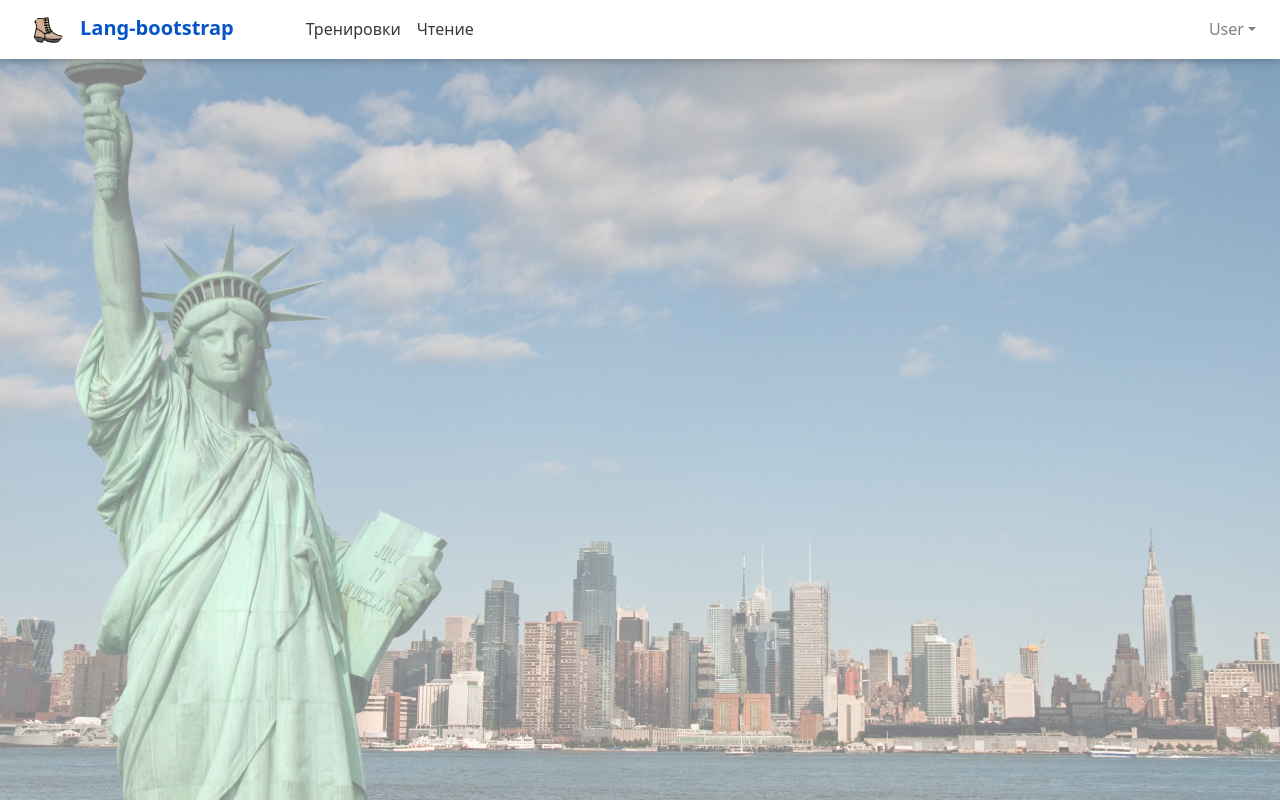
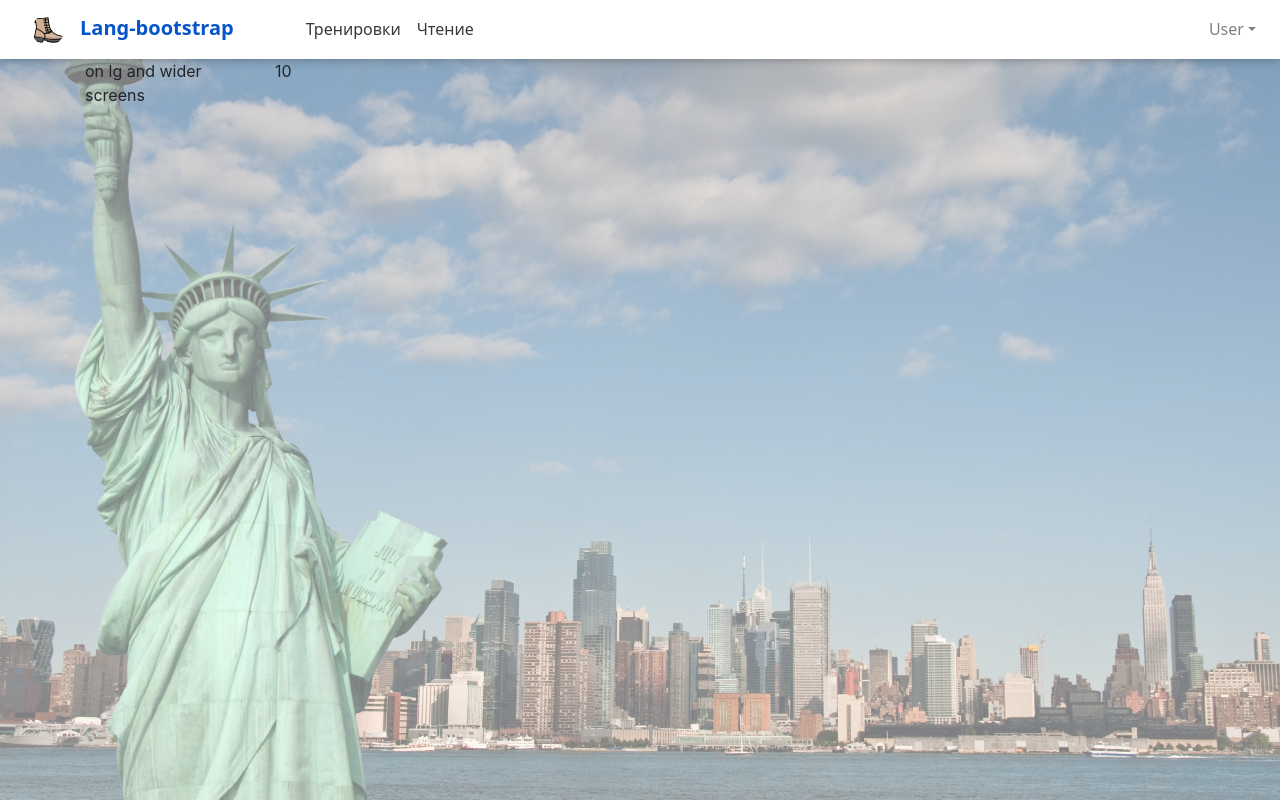
Before and after one commit to MaxGoover/lang-bootstrap-vue, a Vue app: page / in a window 1280 px wide. Built offline with nearby package versions, Linux system fonts and the light colour scheme.

Commit message:
Bad commit

```diff
--- a/src/router/index.js
+++ b/src/router/index.js
@@ -5,11 +5,11 @@ import VueRouter from 'vue-router'
 Vue.use(VueRouter)
 
 const routes = [
-  // {
-  //   path: '/',
-  //   name: 'Main',
-  //   component: () => import('../views/Main.vue')
-  // },
+  {
+    path: '/',
+    name: 'Main',
+    component: () => import('../views/Main.vue')
+  },
   // {
   //   path: '/reading',
   //   name: 'Reading',
@@ -73,8 +73,8 @@ router.beforeEach((to, from, next) => {
   }
 })
 
-function authGuard (to, from, next) {
-  store.getters['authorization/isAuthorized'] ? next() : next({ name: 'Login' })
-}
+// function authGuard (to, from, next) {
+//   store.getters['authorization/isAuthorized'] ? next() : next({ name: 'Login' })
+// }
 
 export default router
--- /dev/null
+++ b/src/views/Main.vue
@@ -0,0 +1,22 @@
+<template>
+  <b-container>
+    <b-row>
+      <div class="col-lg-2 d-none d-lg-block">
+        on lg and wider screens
+      </div>
+      <b-col md="12" lg="10">
+        10
+      </b-col>
+    </b-row>
+  </b-container>
+</template>
+
+<script>
+export default {
+  name: 'Main'
+}
+</script>
+
+<style scoped>
+
+</style>
```
